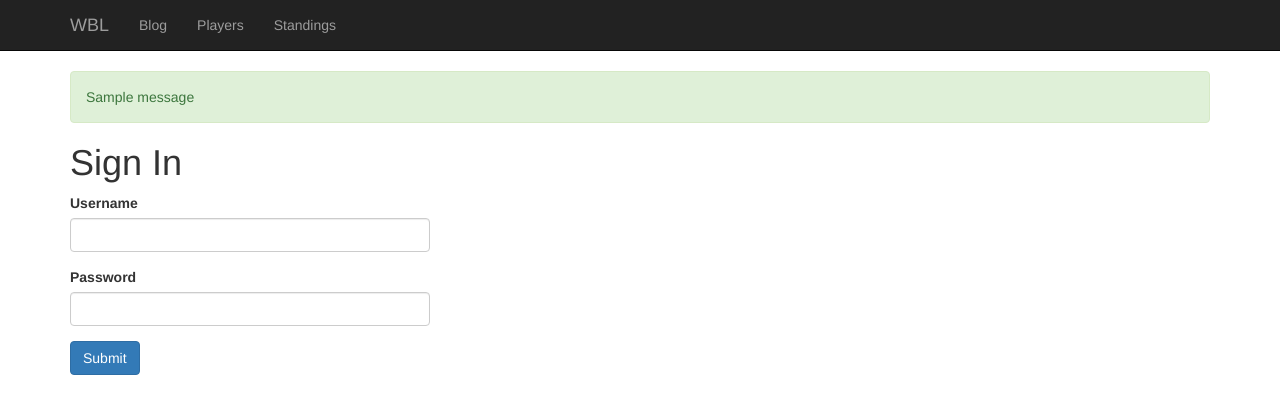
After one commit to Alec1017/Sports-stats-and-blog-app, a Flask app: page /admin in a window 1280 px wide. The commit adds this page. Shown: the top 414 px of the page. Run offline with Flask 2, Linux system fonts and the light colour scheme; one stand-in notice (Sample message) is shown; some libraries are stand-ins or nearby versions.

Commit message:
added admin login and updated navbar

```diff
--- a/app/__init__.py
+++ b/app/__init__.py
@@ -1,7 +1,11 @@
 from flask import Flask
+from config import Config
 
 
 # Create an instance of Flask
 app = Flask(__name__)
 
+# Pull configuration
+app.config.from_object(Config)
+
 from app import views
--- /dev/null
+++ b/app/templates/admin_login.html
@@ -0,0 +1,23 @@
+<!-- The admin login page of the app -->
+<!-- This is the page the admin will use to login. -->
+
+{% extends 'layout.html' %}
+
+{% block body %}
+    <h1>Sign In</h1>
+    <form action="" method="post">
+        <div class="row">
+            <div class="form-group col-sm-4">
+                <label>Username</label>
+                <input type="text" name="username" class="form-control" value={{request.form.username}}>
+            </div>
+        </div>
+        <div class="row">
+            <div class="form-group col-sm-4">
+                <label>Password</label>
+                <input type="password" name="password" class="form-control" value={{request.form.password}}>
+            </div>
+        </div>
+        <button type="submit" class="btn btn-primary">Submit</button>
+    </form>
+{% endblock %}
--- /dev/null
+++ b/app/templates/includes/_messages.html
@@ -0,0 +1,18 @@
+<!-- display an alert message upon redirect -->
+{% with messages = get_flashed_messages(with_categories=true) %}
+    {% if messages %}
+        {% for category, message in messages %}
+            <div class="alert alert-{{ category }}">{{ message }}</div>
+        {% endfor %}
+    {% endif %}
+{% endwith %}
+
+<!-- Display error message -->
+{% if error %}
+    <div class="alert alert-danger">{{ error }}</div>
+{% endif %}
+
+<!-- Display non-error message -->
+{% if msg %}
+    <div class="alert alert-success">{{ msg }}</div>
+{% endif %}
--- a/app/templates/includes/_navbar.html
+++ b/app/templates/includes/_navbar.html
@@ -1,19 +1,19 @@
 <!-- A bootstrap navbar -->
 
-<nav class="navbar navbar-default">
+<nav class="navbar navbar-inverse navbar-static-top offset-3 pull right">
     <div class="container">
 
         <div class="navbar-header">
-            <button type="button" class="navbar-toggle collapsed" data-toggle="collapse" data-target="#navbar" aria-expanded="false" aria-controls="navbar">
+            <button type="button" class="navbar-toggle collapsed" data-toggle="collapse" data-target="#navbar">
                 <span class="sr-only">Toggle navigation</span>
                 <span class="icon-bar"></span>
                 <span class="icon-bar"></span>
                 <span class="icon-bar"></span>
             </button>
-            <a class="navbar-brand" href="">WBL</a>
+            <a class="navbar-brand" href="/">WBL</a>
         </div>
 
-        <div class="collapse navbar-collapse" id="navbar">
+        <div id="navbar" class="navbar-collapse collapse">
             <!-- Left side of the navbar -->
             <ul class="nav navbar-nav">
                 <li><a href="/blog">Blog</a></li>
@@ -24,7 +24,7 @@
             <!-- right side of the navbar -->
             <ul class="nav navbar-nav navbar-right">
                 <!-- only display the logout button if user is admin-->
-                {% if session.logged_in %}
+                {% if session.admin_logged_in %}
                 <!--<li><a href="/dashboard">Dashboard</a></li>
                 <li><a href="/logout">Logout</a></li> -->
                 {% endif %}
--- a/app/templates/layout.html
+++ b/app/templates/layout.html
@@ -11,10 +11,14 @@
         <!-- add the navbar -->
         {% include 'includes/_navbar.html' %}
         <div class="container">
+            <!-- allows messages to be displayed -->
+            {% include 'includes/_messages.html' %}
+
             <!-- all other html files are rendered here -->
             {% block body %}{% endblock %}
         </div>
 
+        <script src="https://code.jquery.com/jquery-3.3.1.min.js"></script>
         <script src="https://maxcdn.bootstrapcdn.com/bootstrap/3.3.7/js/bootstrap.min.js"></script>
         <script src="//cdn.ckeditor.com/4.7.2/basic/ckeditor.js"></script>
         <script type="text/javascript">
--- a/app/views.py
+++ b/app/views.py
@@ -1,7 +1,23 @@
-from flask import render_template
+from flask import render_template, request, session, url_for, redirect, flash
+
 from app import app
 
 
 @app.route('/')
-def index():
+def home():
     return render_template('home.html')
+
+
+@app.route('/admin', methods=['GET', 'POST'])
+def admin_login():
+    if request.method == 'POST':
+        username = request.form['username']
+        password_candidate = request.form['password']
+
+        # TODO: create username and password validation checking
+
+        session['admin_logged_in'] = True
+        flash('Admin is successfully logged in', 'success')
+
+        return redirect(url_for('home'))
+    return render_template('admin_login.html')
--- a/config.py
+++ b/config.py
@@ -0,0 +1,5 @@
+import os
+
+
+class Config(object):
+    SECRET_KEY = os.environ.get('SECRET_KEY') or '8$28#675@$'
```
Also changed, not shown: README.md.
